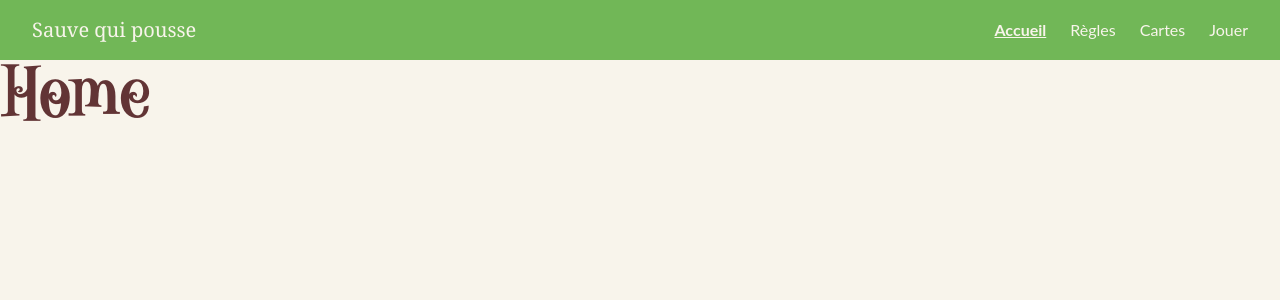
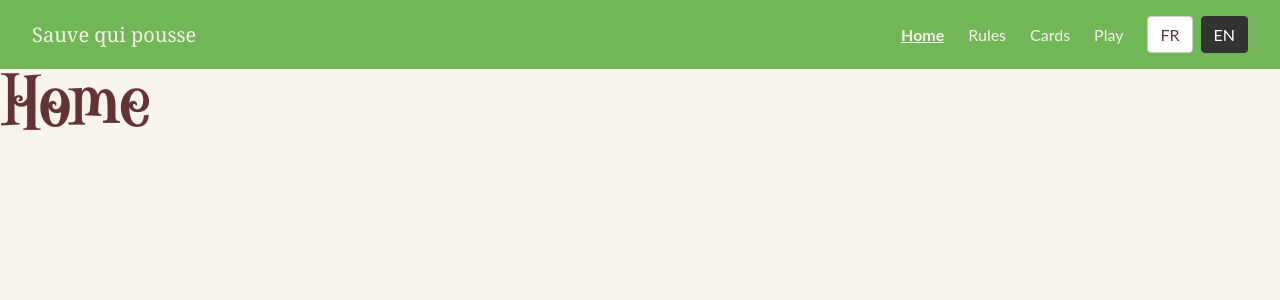
Before and after one commit to DerouillonAlice/sauve_qui_pousse, a Vue app: page / in a window 1280 px wide. Shown: the top 300 px of the page. Built offline with nearby package versions, Linux system fonts and the light colour scheme.

Commit message:
feat: implement language selector component and update navigation links for internationalization

```diff
--- a/src/components/AppHeader.vue
+++ b/src/components/AppHeader.vue
@@ -1,7 +1,7 @@
 <template>
   <header class="flex items-center justify-between px-8 py-4 bg-primary">
     <span class="font-serif text-xl text-cream">Sauve qui pousse</span>
-    <nav class="flex gap-6">
+    <nav class="flex gap-6 items-center">
       <RouterLink
         v-for="link in links"
         :key="link.to"
@@ -9,17 +9,23 @@
         class="text-cream no-underline hover:underline"
         active-class="font-bold underline"
       >
-        {{ link.label }}
+        {{ t(link.i18nKey) }}
       </RouterLink>
+      <LanguageSelector />
     </nav>
   </header>
 </template>
 
 <script setup lang="ts">
+import { useI18n } from 'vue-i18n'
+import LanguageSelector from './LanguageSelector.vue'
+
+const { t } = useI18n()
+
 const links = [
-  { to: '/',       label: 'Accueil' },
-  { to: '/regles', label: 'Règles' },
-  { to: '/cartes', label: 'Cartes' },
-  { to: '/jouer',  label: 'Jouer' },
+  { to: '/',       i18nKey: 'nav.home' },
+  { to: '/regles', i18nKey: 'nav.rules' },
+  { to: '/cartes', i18nKey: 'nav.cards' },
+  { to: '/jouer',  i18nKey: 'nav.play' },
 ]
 </script>
--- /dev/null
+++ b/src/components/LanguageSelector.vue
@@ -0,0 +1,44 @@
+<template>
+  <div class="language-selector">
+    <button
+      v-for="locale in locales"
+      :key="locale"
+      :class="{ active: i18n.locale.value === locale }"
+      @click="changeLocale(locale)"
+      class="px-3 py-1 rounded border transition-colors"
+    >
+      {{ locale.toUpperCase() }}
+    </button>
+  </div>
+</template>
+
+<script setup lang="ts">
+import { useI18n } from 'vue-i18n'
+
+const i18n = useI18n()
+const locales = ['fr', 'en']
+
+const changeLocale = (locale: string) => {
+  i18n.locale.value = locale
+  localStorage.setItem('locale', locale)
+}
+</script>
+
+<style scoped>
+.language-selector {
+  display: flex;
+  gap: 0.5rem;
+}
+
+.language-selector button {
+  cursor: pointer;
+  border-color: #ccc;
+  background: white;
+}
+
+.language-selector button.active {
+  background: #333;
+  color: white;
+  border-color: #333;
+}
+</style>
```
